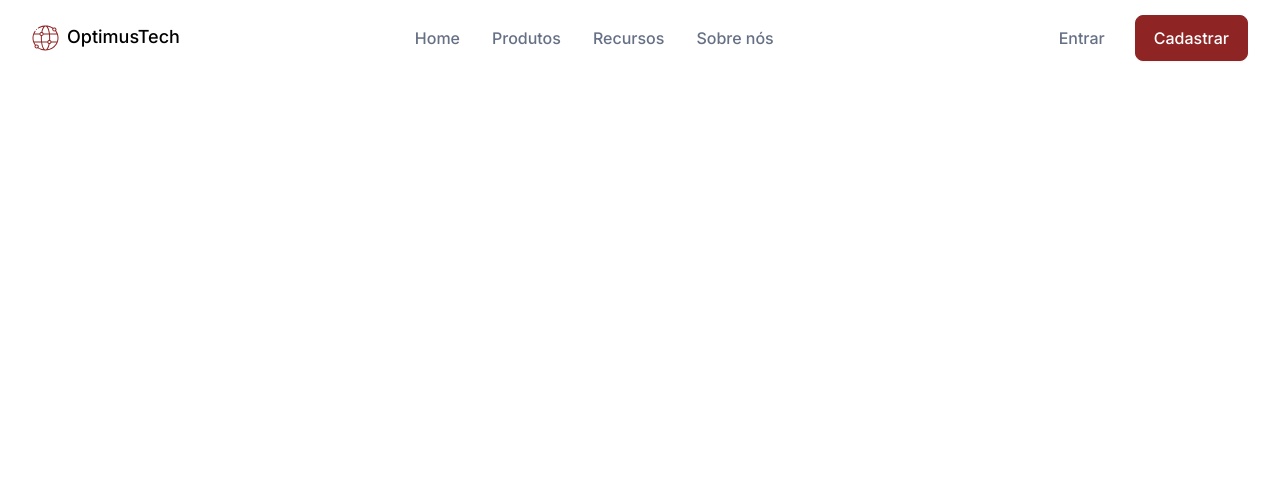
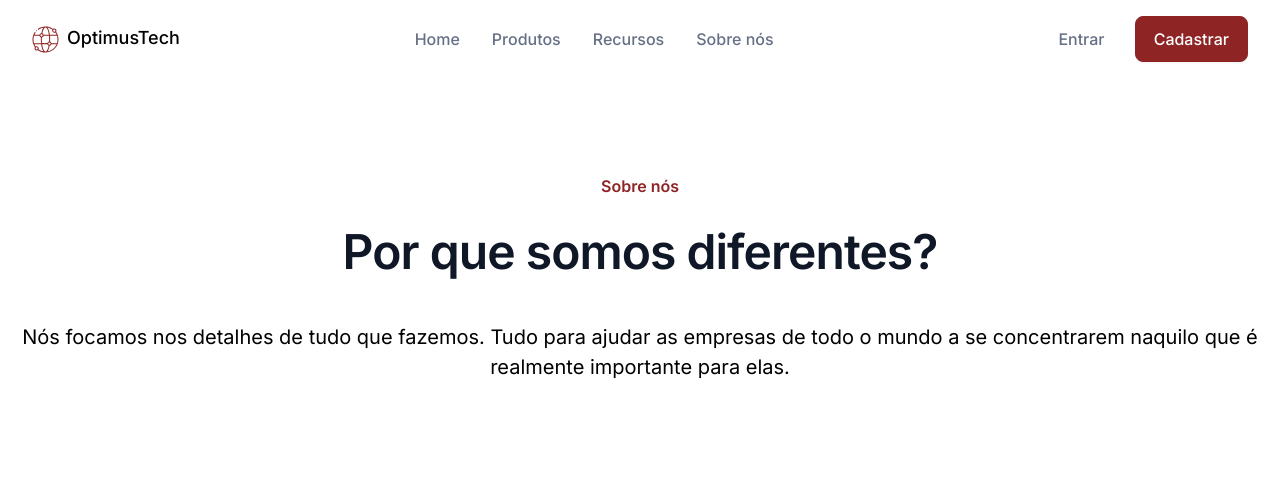
Before and after one commit to humbertobrasileiro/7DaysOfCode-HTML-CSS, a plain HTML site: page index.html in a window 1280 px wide. Drawn offline with Linux system fonts and the light colour scheme.

Commit message:
Cabeçalho sobre nós - dia 2

```diff
--- a/assets/css/style.css
+++ b/assets/css/style.css
@@ -1,5 +1,7 @@
 :root {
   --text-color: #667085;
+  --main-color: #8E2424;
+  --heading-color: #101828;
 }
 
 body {
@@ -9,25 +11,15 @@ body {
 
 .navbar {
   display: flex;
-  background-color: #FFFFFF;
   justify-content: space-between;
   align-items: center;
-  padding: 1rem 0;
-}
-
-.container {
-  display: flex;
-  justify-content: space-between;
-  align-items: center;
-  width: 1280px;
-  height: 44px;
-  padding: 0px 32px 0px 32px;
+  padding: 1rem 2rem;
 }
 
 .button-base {
   display: flex;
   text-align: center;
-  gap: 8px;
+  gap: 0.5rem;
 }
 
 .button-base-logo {
@@ -69,7 +61,7 @@ body {
 }
 
 .navigation-actions-button-start {
-  padding: 10px 18px 10px 18px;
+  padding: 0.63rem 1.13rem;
   cursor: pointer;
   border: none;
   border-radius: 0.5rem;
@@ -81,13 +73,46 @@ body {
 }
 
 .navigation-actions-button-register {
-  border: 1px solid #8E2424;
+  border: 1px solid var(--main-color);
   border-radius: 8px;
-  padding: 10px 18px 10px 18px;
-  background: #8E2424;
+  padding: 0.63rem 1.13rem;
+  background: var(--main-color);
   box-shadow: 0px 1px 2px 0px #1018280D;
   font-size: 16px;
   font-weight: 500;
   line-height: 24px;
   color: #FFFFFF;
 }
+
+.cabecalho {
+  display: flex;
+  align-items: center;
+  flex-direction: column;
+  gap: 1.50rem;
+  height: 25.44rem;
+  padding: 6rem 0;
+}
+
+.cabecalho-subheading {
+  font-size: 16px;
+  font-weight: 600;
+  line-height: 24px;
+  color: var(--main-color);
+}
+
+.cabecalho-heading {
+  padding: 0px 2rem;
+  font-size: 48px;
+  font-weight: 600;
+  line-height: 60px;
+  letter-spacing: -0.02em;
+  color: var(--heading-color);
+}
+
+.cabecalho-supporting-text {
+  padding: 1rem 0;
+  font-size: 20px;
+  font-weight: 400;
+  line-height: 30px;
+  text-align: center;
+}
--- a/index.html
+++ b/index.html
@@ -9,11 +9,12 @@
   </head>
   <body>
     <nav class="navbar">
-      <div class="container">
+
       <div class="button-base">
         <img class="button-base-logo" src="./assets/images/logo.svg" alt="Logo globo">
         <h1 class="button-base-text">OptimusTech</h1>
       </div>
+
       <div class="content">
         <ul>
           <li><a class="content-link" href="#">Home</a></li>
@@ -22,11 +23,21 @@
           <li><a class="content-link" href="#">Sobre nós</a></li>
         </ul>
       </div>
+
       <div class="navigation-actions">
         <button class="navigation-actions-button-start">Entrar</button>
         <button class="navigation-actions-button-register">Cadastrar</button>
       </div>
-      </div>
+
     </nav>
+    <section class="cabecalho">
+
+      <span class="cabecalho-subheading">Sobre nós</span>
+      <h1 class="cabecalho-heading">Por que somos diferentes?</h1>
+      <p class="cabecalho-supporting-text">
+        Nós focamos nos detalhes de tudo que fazemos. Tudo para ajudar as empresas de todo o mundo a se concentrarem naquilo
+        que é realmente importante para elas.
+      </p>
+    </section>
   </body>
 </html>
```
Lines whose indentation alone changed are shown as unchanged.
